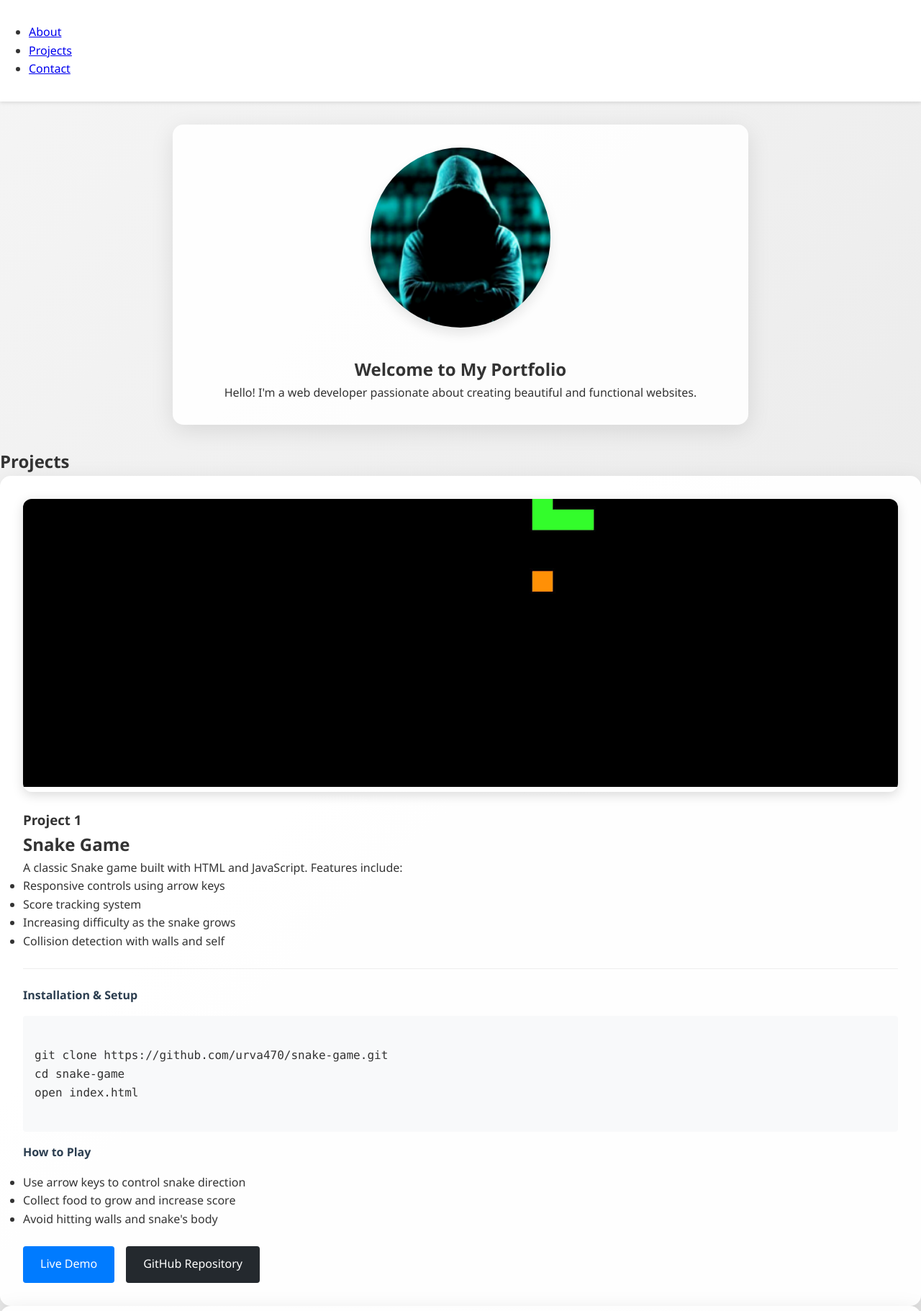
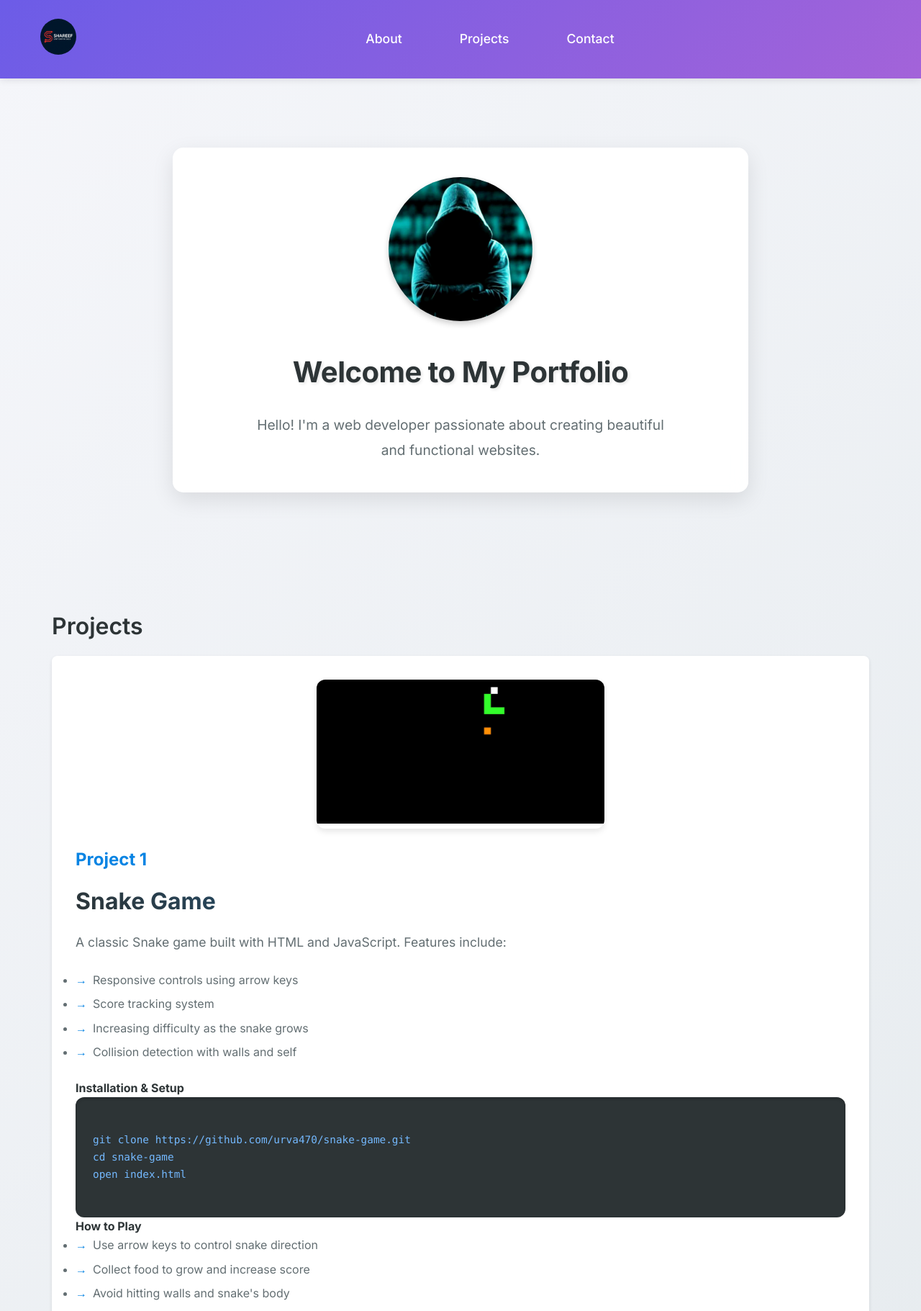
Before and after one commit to urva470/github-portfolio.io, a plain HTML site: page index.html in a window 1280 px wide. Shown: the top 1821 px of the page at 72% size. Drawn offline with Linux system fonts and the light colour scheme.

Commit message:
initial commit

```diff
--- a/index.css
+++ b/index.css
@@ -5,26 +5,68 @@
     box-sizing: border-box;
 }
 
+/* Typography and Colors */
+:root {
+    --primary-color: #2d3436;
+    --secondary-color: #0984e3;
+    --accent-color: #00b894;
+    --text-primary: #2d3436;
+    --text-secondary: #636e72;
+    --background-light: #f5f6fa;
+    --gradient-start: #6c5ce7;
+    --gradient-end: #a363d9;
+}
+
+/* Enhanced body background */
 body {
-    font-family: 'Segoe UI', Arial, sans-serif;
+    background: linear-gradient(135deg, var(--background-light) 0%, #dfe6e9 100%);
+    min-height: 100vh;
+    font-family: 'Inter', sans-serif;
     line-height: 1.6;
-    background: linear-gradient(135deg, #f5f5f5 0%, #e0e0e0 100%);
-    min-height: 100vh;
-    color: #333;
+    color: var(--text-primary);
 }
 
 /* Header styles */
 header {
-    background: rgba(255, 255, 255, 0.95);
-    backdrop-filter: blur(10px);
+    background: linear-gradient(135deg, var(--gradient-start), var(--gradient-end));
     position: sticky;
     top: 0;
     z-index: 1000;
-    padding: 2rem;
-    box-shadow: 0 2px 5px rgba(0,0,0,0.1);
+    padding: 0.6rem;
+    box-shadow: 0 2px 10px rgba(0,0,0,0.1);
+    backdrop-filter: blur(10px);
 }
 
 nav {
+    max-width: 1200px;
+    margin: 0 auto;
+    display: flex;
+    justify-content: center;
+}
+
+nav ul {
+    display: flex;
+    gap: 3rem;
+    list-style: none;
+}
+
+nav a {
+    color: #fff;
+    text-decoration: none;
+    font-weight: 500;
+    font-size: 1.1rem;
+    padding: 0.5rem 1rem;
+    border-radius: 4px;
+    transition: all 0.3s ease;
+}
+
+nav a:hover {
+    background: rgba(255, 255, 255, 0.1);
+    transform: translateY(-2px);
+}
+
+/* Header logo styles */
+.header-container {
     max-width: 1200px;
     margin: 0 auto;
     display: flex;
@@ -32,206 +74,279 @@ nav {
     align-items: center;
 }
 
-/* Main content styles */
-.container {
+.logo-container {
+    padding: 1rem;
+}
+
+.logo {
+    height: 50px;
+    width: 50px;
+    border-radius: 50%;
+    object-fit: cover;
+}
+
+/* Main sections */
+section {
+    padding: 4rem 2rem;
     max-width: 1200px;
     margin: 0 auto;
-    padding: 2rem;
 }
 
-/* Project section */
-.projects {
-    display: grid;
-    grid-template-columns: repeat(auto-fit, minmax(300px, 1fr));
-    gap: 2rem;
-    margin-top: 2rem;
+/* Enhanced Typography */
+h1 {
+    font-size: 2.5rem;
+    color: var(--primary-color);
+    margin-bottom: 1.5rem;
+    font-weight: 700;
+    letter-spacing: -0.5px;
+    text-shadow: 2px 2px 4px rgba(0,0,0,0.1);
 }
 
-.project {
-    background: rgba(255, 255, 255, 0.95);
-    border-radius: 15px;
-    padding: 2rem;
-    box-shadow: 0 8px 32px rgba(0, 0, 0, 0.1);
-    transition: all 0.4s ease;
-    position: relative;
-    overflow: hidden;
-    animation: fadeInUp 0.6s ease-out forwards;
-    opacity: 0;
+h2 {
+    font-size: 2rem;
+    color: var(--primary-color);
+    margin-bottom: 1rem;
+    font-weight: 600;
 }
 
-.project:hover {
-    transform: translateY(-10px);
-    box-shadow: 0 12px 48px rgba(0, 0, 0, 0.15);
+h3 {
+    font-size: 1.5rem;
+    color: var(--secondary-color);
+    margin-bottom: 0.75rem;
 }
 
-.project-card {
-    background: #fff;
-    border-radius: 8px;
-    padding: 1.5rem;
-    box-shadow: 0 2px 5px rgba(0,0,0,0.1);
-    transition: transform 0.3s ease;
+p {
+    color: var(--text-secondary);
+    font-size: 1.1rem;
+    line-height: 1.8;
+    margin-bottom: 1.5rem;
 }
 
-.project-card:hover {
-    transform: translateY(-5px);
+/* Enhanced Profile Section */
+.profile-container {
+    text-align: center;
+    margin: 2rem auto;
+    max-width: 800px;
+    background: rgba(255, 255, 255, 0.95);
+    padding: 2.5rem;
+    border-radius: 15px;
+    box-shadow: 0 10px 30px rgba(0,0,0,0.1);
+    backdrop-filter: blur(10px);
+    border: 1px solid rgba(255, 255, 255, 0.2);
 }
 
-.project-details {
-    margin-top: 1.5rem;
-    padding-top: 1.5rem;
-    border-top: 1px solid #eee;
+.profile-image {
+    width: 200px;
+    height: 200px;
+    border-radius: 50%;
+    object-fit: cover;
+    margin: 0 auto 2rem;
+    box-shadow: 0 4px 8px rgba(0,0,0,0.2);
+    transition: transform 0.4s cubic-bezier(0.175, 0.885, 0.32, 1.275);
 }
 
-.project-details h4 {
-    color: #2c3e50;
-    margin-bottom: 1rem;
+.profile-image:hover {
+    transform: scale(1.05) rotate(2deg);
 }
 
-.project-details pre {
-    background: #f8f9fa;
-    padding: 1rem;
-    border-radius: 4px;
-    overflow-x: auto;
-    margin: 1rem 0;
-}
-
-.project-details code {
-    font-family: 'Consolas', monospace;
-    color: #333;
-}
-
-.project-links {
-    display: flex;
-    gap: 1rem;
-    margin-top: 1.5rem;
-}
-
-.demo-btn, .github-btn {
-    padding: 0.8rem 1.5rem;
-    border-radius: 4px;
-    text-decoration: none;
-    font-weight: 500;
-    transition: all 0.3s ease;
-    position: relative;
-    overflow: hidden;
-    z-index: 1;
-}
-
-.demo-btn::before, .github-btn::before {
-    content: '';
-    position: absolute;
-    top: 0;
-    left: -100%;
-    width: 100%;
-    height: 100%;
-    background: linear-gradient(
-        90deg,
-        rgba(255, 255, 255, 0.2),
-        rgba(255, 255, 255, 0)
-    );
-    transition: 0.5s;
-    z-index: -1;
-}
-
-.demo-btn:hover::before, .github-btn:hover::before {
-    left: 100%;
-}
-
-.demo-btn {
-    background-color: #007bff;
-    color: white;
-}
-
-.github-btn {
-    background-color: #24292e;
-    color: white;
-}
-
-.demo-btn:hover, .github-btn:hover {
-    transform: translateY(-2px);
-    box-shadow: 0 2px 5px rgba(0,0,0,0.2);
-}
-
-/* Contact section */
-.contact-form {
+.profile-container p {
+    font-size: 1.2rem;
+    color: var(--text-secondary);
     max-width: 600px;
     margin: 0 auto;
 }
 
-input, textarea {
-    width: 100%;
-    padding: 0.8rem;
-    margin-bottom: 1rem;
-    border: 1px solid #ddd;
-    border-radius: 4px;
+/* Enhanced Project Section */
+.project {
+    background: rgba(255, 255, 255, 0.98);
+    border-radius: 8px;
+    padding: 2rem;
+    margin-bottom: 2rem;
+    box-shadow: 0 2px 5px rgba(0,0,0,0.1);
+    transition: all 0.4s cubic-bezier(0.175, 0.885, 0.32, 1.275);
+    border: 1px solid rgba(255, 255, 255, 0.2);
+    animation: fadeUp 0.6s ease-out forwards;
+    opacity: 0;
+    animation-delay: calc(var(--i) * 0.2s);
 }
 
-button {
-    background-color: #007bff;
-    color: #fff;
-    padding: 0.8rem 1.5rem;
-    border: none;
-    border-radius: 4px;
-    cursor: pointer;
-    transition: background-color 0.3s ease;
+.project:hover {
+    transform: translateY(-8px);
+    box-shadow: 0 20px 40px rgba(0, 0, 0, 0.1);
 }
 
-button:hover {
-    background-color: #0056b3;
-}
-
-/* Profile section */
-.profile-container {
-    text-align: center;
-    margin: 2rem auto;
-    max-width: 800px;
-    padding: 2rem;
-    background: rgba(255, 255, 255, 0.9);
-    border-radius: 15px;
-    box-shadow: 0 8px 32px rgba(0, 0, 0, 0.1);
-}
-
-.profile-image {
-    width: 250px;
-    height: 250px;
-    border-radius: 50%;
-    object-fit: cover;
-    margin: 0 auto 2rem;
-    box-shadow:
-        0 8px 16px rgba(0, 0, 0, 0.1),
-        0 0 0 8px rgba(255, 255, 255, 0.5);
-    transition: all 0.4s ease;
-}
-
-.profile-image:hover {
-    transform: scale(1.05) rotate(5deg);
-    box-shadow:
-        0 12px 24px rgba(0, 0, 0, 0.2),
-        0 0 0 12px rgba(255, 255, 255, 0.6);
-}
-
-/* Project image container */
+/* Project image styles */
 .project-image-container {
-    width: 100%;
-    margin-bottom: 1.5rem;
+    max-width: 400px;
+    margin: 0 auto 1.5rem;
+    border-radius: 12px;
     overflow: hidden;
-    border-radius: 12px;
-    box-shadow: 0 4px 16px rgba(0, 0, 0, 0.15);
+    box-shadow: 0 4px 8px rgba(0,0,0,0.1);
+    position: relative;
 }
 
 .project-image {
     width: 100%;
-    height: 400px;
+    height: 220px;
     object-fit: cover;
-    transition: all 0.5s ease;
+    transition: transform 0.5s cubic-bezier(0.175, 0.885, 0.32, 1.275);
+}
+
+.project:nth-child(2) .project-image {
+    height: 200px;
 }
 
 .project-image:hover {
     transform: scale(1.08);
 }
 
+.project h2 {
+    background: linear-gradient(45deg, var(--primary-color), var(--secondary-color));
+    -webkit-background-clip: text;
+    -webkit-text-fill-color: transparent;
+    font-weight: 700;
+}
+
+.project li {
+    color: var(--text-secondary);
+    margin-bottom: 0.5rem;
+    position: relative;
+    padding-left: 1.5rem;
+}
+
+.project li::before {
+    content: '→';
+    position: absolute;
+    left: 0;
+    color: var(--secondary-color);
+}
+
+/* Refined buttons */
+.demo-btn, .github-btn {
+    padding: 0.8rem 1.5rem;
+    border-radius: 8px;
+    font-weight: 500;
+    letter-spacing: 0.5px;
+    transition: all 0.3s ease;
+    text-decoration: none;
+    display: inline-block;
+    margin: 0.5rem;
+}
+
+.demo-btn {
+    background: var(--gradient-start);
+    color: white;
+}
+
+.github-btn {
+    background: var(--text-primary);
+    color: white;
+}
+
+.demo-btn:hover, .github-btn:hover {
+    transform: translateY(-3px);
+    box-shadow: 0 8px 15px rgba(0, 0, 0, 0.2);
+}
+
+/* Contact form */
+#contact-form {
+    max-width: 600px;
+    margin: 0 auto;
+    display: flex;
+    flex-direction: column;
+    gap: 1rem;
+}
+
+input {
+    padding: 0.8rem;
+    border: 1px solid #ddd;
+    border-radius: 4px;
+}
+
+button {
+    background: linear-gradient(45deg, var(--primary-color), var(--secondary-color));
+    color: white;
+    padding: 1rem 2rem;
+    border-radius: 8px;
+    font-weight: 500;
+    letter-spacing: 0.5px;
+    text-transform: uppercase;
+    font-size: 0.9rem;
+    transition: all 0.3s ease;
+    box-shadow: 0 4px 6px rgba(0,0,0,0.1);
+    border: none;
+    cursor: pointer;
+}
+
+button:hover {
+    transform: translateY(-2px);
+    box-shadow: 0 6px 12px rgba(0,0,0,0.15);
+    background: linear-gradient(45deg, var(--secondary-color), var(--primary-color));
+}
+
+/* Enhanced code blocks */
+pre {
+    background: #2d3436;
+    border-radius: 12px;
+    padding: 1.5rem;
+    box-shadow: inset 0 2px 4px rgba(0, 0, 0, 0.2);
+}
+
+code {
+    color: #74b9ff;
+    font-family: 'Fira Code', 'Consolas', monospace;
+    font-size: 0.9rem;
+}
+
+/* Footer styles */
+footer {
+    background: linear-gradient(135deg, var(--gradient-start), var(--gradient-end));
+    color: white;
+    padding: 0.6rem;
+    margin-top: 3rem;
+    position: relative;
+    overflow: hidden;
+}
+
+footer::before {
+    content: '';
+    position: absolute;
+    top: 0;
+    left: 0;
+    right: 0;
+    height: 4px;
+    background: linear-gradient(to right,
+        var(--gradient-start),
+        var(--gradient-end)
+    );
+}
+
+.footer-container {
+    max-width: 1200px;
+    margin: 0 auto;
+    display: flex;
+    align-items: center;
+    justify-content: center;
+    gap: 1rem;
+}
+
+.footer-logo {
+    height: 40px;
+    width: 40px;
+    border-radius: 50%;
+    object-fit: cover;
+    transition: all 0.3s ease;
+    box-shadow: 0 4px 8px rgba(0,0,0,0.1);
+    margin-bottom: 1rem;
+}
+
+.footer-logo:hover {
+    transform: scale(1.1);
+    box-shadow: 0 6px 12px rgba(0,0,0,0.2);
+}
+
 /* Animation keyframes */
-@keyframes fadeInUp {
+@keyframes fadeUp {
     from {
         opacity: 0;
         transform: translateY(20px);
@@ -242,33 +357,59 @@ button:hover {
     }
 }
 
-/* Responsive design */
+/* Responsive adjustments */
 @media (max-width: 768px) {
-    .container {
-        padding: 1rem;
+    header {
+        padding: 0.6rem;
     }
 
-    nav {
+    .header-container {
         flex-direction: column;
         gap: 1rem;
     }
 
-    .profile-image {
-        width: 200px;
-        height: 200px;
+    .logo, .footer-logo {
+        height: 35px;
+        width: 35px;
+    }
+
+    .footer-container {
+        flex-direction: column;
+        gap: 0.5rem;
+    }
+
+    .project-image-container {
+        max-width: 350px;
     }
 
     .project-image {
-        height: 250px;
+        height: 180px;
     }
 
+    .project:nth-child(2) .project-image {
+        height: 160px;
+    }
+
+    .profile-container,
     .project {
         padding: 1.5rem;
+    }
+
+    pre {
+        padding: 1rem;
     }
 }
 
 @media (max-width: 480px) {
+    .project-image-container {
+        max-width: 300px;
+    }
+
     .project-image {
-        height: 200px;
+        height: 150px;
+    }
+
+    .project:nth-child(2) .project-image {
+        height: 140px;
     }
 }
--- a/index.html
+++ b/index.html
@@ -4,10 +4,17 @@
     <meta charset="UTF-8">
     <meta name="viewport" content="width=device-width, initial-scale=1.0">
     <title>Portfolio</title>
-    <link rel="stylesheet" href="index.css">
+    <link rel="stylesheet" type="text/css" href="./index.css">
+    <link rel="preconnect" href="https://fonts.googleapis.com">
+    <link rel="preconnect" href="https://fonts.gstatic.com" crossorigin>
+    <link href="https://fonts.googleapis.com/css2?family=Inter:wght@400;500;600;700&display=swap" rel="stylesheet">
 </head>
 <body>
     <header>
+        <div class="header-container">
+            <div class="logo-container">
+                <img src="images/logo.png" alt="Company Logo" class="logo">
+            </div>
             <nav>
                 <ul>
                     <li><a href="#about">About</a></li>
@@ -15,6 +22,7 @@
                     <li><a href="#contact">Contact</a></li>
                 </ul>
             </nav>
+        </div>
     </header>
 
     <section id="about">
@@ -63,7 +71,7 @@ open index.html
 
         <div class="project">
             <div class="project-image-container">
-                <img src="images/chess_game.png" alt="Chess Game Screenshot" class="project-image">
+                <img src="images/chess_game.jpg" alt="Chess Game Screenshot" class="project-image">
             </div>
             <h3>Project 2</h3>
             <h2>Chess Game</h2>
@@ -111,6 +119,12 @@ npm start
         </form>
     </section>
 
+    <footer>
+        <div class="footer-container">
+            <img src="images/logo.png" alt="Company Logo" class="footer-logo">
+            <p>&copy; 2024 Muhammad Urva Shareef. All rights reserved.</p>
+        </div>
+    </footer>
     <script src="index.js"></script>
 </body>
 </html>
```
Also changed, not shown: images/OIP1.png (renamed from images/chess_game.png), images/chess_game.jpg (added), images/logo.png (added). Lines whose indentation alone changed are shown as unchanged.
